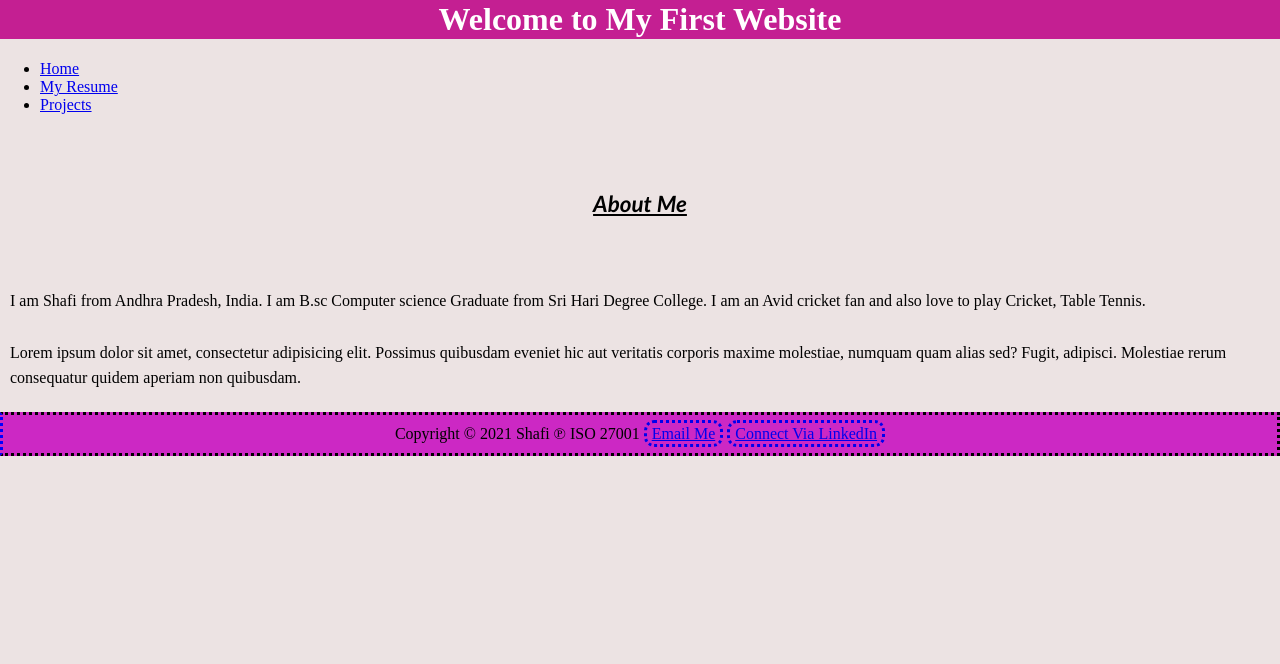
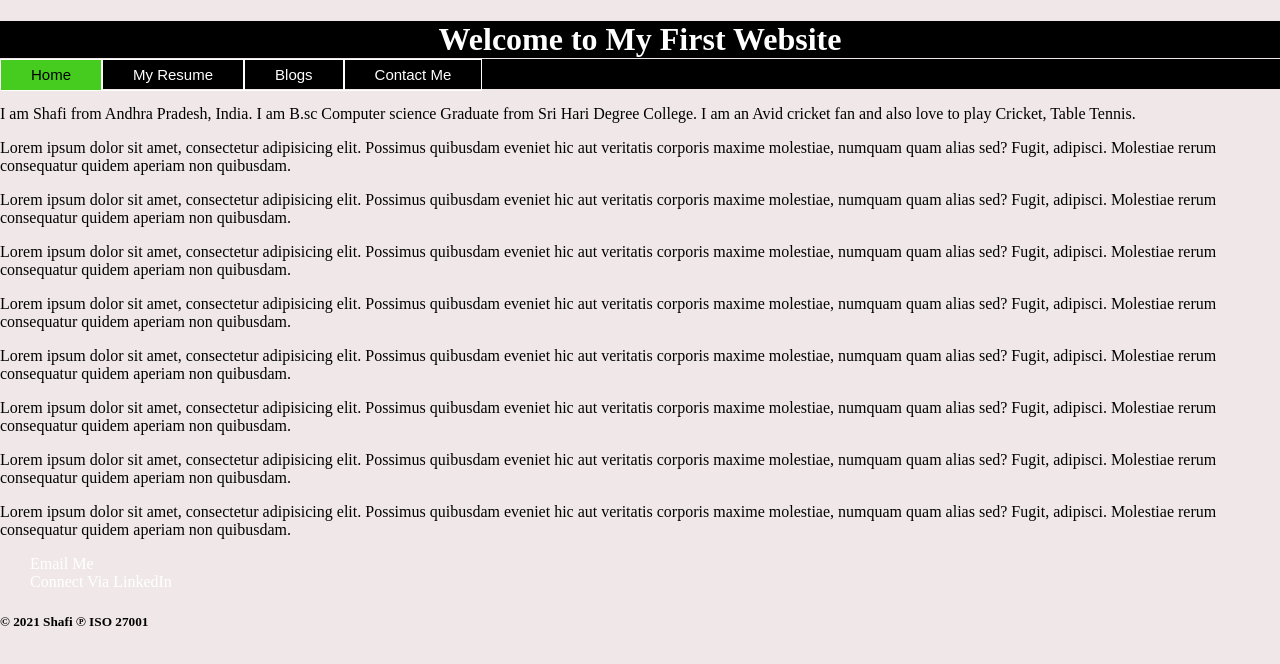
Before and after one commit to Shafi-1997/myWebsite, a plain HTML site: page index.html in a window 1280 px wide. Drawn offline with Linux system fonts and the light colour scheme.

Commit message:
Added Nav bar and blogs page

```diff
--- a/CSS/resume.css
+++ b/CSS/resume.css
@@ -19,18 +19,47 @@ h1{
 
 }
 
-div {
- height: auto;
- padding: 10px;
- box-sizing: border-box;
+
+/* Navigation bar style start here*/
+
+
+ul{
+  margin: 0px;
+  padding:0px;
+  list-style-type: none;
+  height: 30px;
+  line-height: 30px;
+  background-color: #000000;
+  font-family: Arial, Helvetica, sans-serif;
+  font-size: 15px;
+  position: sticky;
 }
 
-nav{
-  border-style: solid;
-  text-decoration-color: lawngreen;
-  margin: 20px;
-  box-sizing: border-box;
+li {
+ float: left;
+ border: 1px solid #fff;
+ }
+
+a {display: block;
+ padding:0px 30px;
+ color: #fff;
+ text-decoration: none;
 }
+
+/* Change the link color on hover */
+li a:hover {
+ background-color: rgb(70, 204, 30);
+ color:rgb(0, 0, 0);
+}
+
+/* To let the user know which page he/she is on */
+li a.active {
+ background-color:  rgb(70, 204, 30);
+ color: rgb(0, 0, 0);
+}
+
+
+/* Navigation bar style ends Here  */
 h4{
  text-align: center ;
  text-decoration: solid underline;
--- a/CSS/style.css
+++ b/CSS/style.css
@@ -1,10 +1,10 @@
 * body {
-    box-sizing:content-box;
-    border: 0px;
+    /* box-sizing:content-box; */
     margin: 0px;
-    width: 100%;
-    background-color: rgb(236, 227, 227);
-    background-image: url(C:\Users\shishf\Desktop\SS\Icons\linkedin.png);
+    padding: 0px;
+    height: auto;
+    background-color: rgba(240, 232, 232, 0.993);
+    /* background-image: url("C:\Users\shishf\Desktop\SS\Icons\linkedin.png"); */
    }
 /*
      font-family, text-align font-size background:rgba() opacity
@@ -12,54 +12,69 @@
  border-width border-color
 */
 
+h1,h3{
+    background-color: rgb(0, 0, 0);
+    color: #fff;
+    text-align: center;
+    margin-bottom: 1px;
+    }
 
-h1{
-    background-color: rgb(196, 31, 146);
-    color: #fff;
-    padding:1px;
-    text-align: center;
-    }
-.h1 {
-     background-color: rgb(196, 31, 146);
+/* Navigation bar style start here*/
+
+ ul{
+   margin: 0px;
+   padding:0px;
+   list-style-type: none;
+   height: 30px;
+   line-height: 30px;
+   background-color: #000000;
+   font-family: Arial, Helvetica, sans-serif;
+   font-size: 15px;
+   position: sticky;
 }
 
-.me {border: 4px black ;
-     font-size: 140%;
-     font-style: italic ;
-     font-family: 'Trebuchet MS', 'Lucida Sans Unicode', 'Lucida Grande', 'Lucida Sans', Arial, sans-serif;
-     font-weight: bolder;
-     padding-bottom: 20px;
-     padding-top: 30px;
-     text-decoration: underline;
-     text-align: center;
+li {
+  float: left;
+  border: 1px solid #fff;
+  }
 
+ a {display: block;
+  padding:0px 30px;
+  color: #fff;
+  text-decoration: none;
 }
 
-.para  {
-    border-width: 1px;
+/* Change the link color on hover */
+li a:hover {
+  background-color: rgb(70, 204, 30);
+  color:rgb(0, 0, 0);
+}
 
-    line-height: 1.6rem;
-    padding: 5px 10px ;
-
-
+ /* To let the user know which page he/she is on */
+li a.active {
+  background-color:  rgb(70, 204, 30);
+  color: rgb(0, 0, 0);
 }
 
 
 
-footer{
-    margin-top: 10px;
-    margin:blue;
-    border-style: dotted;
-    border-left-color: blue;
-    padding-top: 10px ;
-    padding-bottom: 10px ;
-    text-align: center;
-    background-color: rgb(204, 40, 196);
 
-}
+    /* Navigation bar style ends Here  */
 
-#linkedin, #email {
-    border-style: dotted;
-    border-radius: 10px;
-    padding: 2px 5px;
-}
+
+/* footer,h5,#email, #linkedin {
+        background-color: rgb(2, 2, 2);
+        text-align: center;
+        font-family:sans-serif;
+        text-decoration:none;
+        color: snow;
+        float: inline-start;
+        border-left-color: blue;
+
+    }
+
+.para {
+        border: 5px solid black;
+        margin: 5px 10px;
+        background: cadetblue;
+    }     */
--- a/index.html
+++ b/index.html
@@ -1,5 +1,9 @@
-<html>
+<!DOCTYPE html>
+
+<html lang="en">
   <head>
+    <meta charset="UTF-8">
+    <meta name="viewport" content="width=device-width, initial-scale=1.0">
     <title> Shafi Mohiddin</title>
     <link rel="stylesheet" href="CSS/style.css">
   </head>
@@ -7,45 +11,68 @@
  <body>
 
    <header>
-     <div class="h1">
-       <h1> Welcome to My First Website </h1>
-     </div>
+    <h1> Welcome to My First Website </h1>
    </header>
 
-   <div>
+
     <nav>
         <ul>
-          <li><a href="index.html"> Home </a></li>
+          <li><a href="index.html" class="active"> Home </a></li>
           <li><a href="Resume.html"> My Resume </a></li>
-          <li><a href="Projects.html">Projects </a> </li>
+          <li><a href="blogs.html"> Blogs </a></li>
+          <li><a href="#"> Contact Me </a></li>
+         <!-- <li><a href="Projects.html">Projects </a> </li> -->
         </ul>
     </nav>
-  </div>
-
-  <div class="Me">
-   <h4 class="heading"> About Me </h4>
-  </div >
 
 
-  <div>
-    <p class="para"> I am Shafi from Andhra Pradesh, India. I am B.sc Computer science Graduate from Sri Hari Degree College.
+
+   <!-- <h4 index="about-me"> About Me </h4> -->
+
+   <main>
+
+
+  <div class="para">
+    <p class="para1"> I am Shafi from Andhra Pradesh, India. I am B.sc Computer science Graduate from Sri Hari Degree College.
        I am an Avid cricket fan and also love to play Cricket, Table Tennis.
     </p>
 
-    <p class="para"> Lorem ipsum dolor sit amet, consectetur adipisicing elit. Possimus quibusdam eveniet hic aut veritatis
+    <p class="para1"> Lorem ipsum dolor sit amet, consectetur adipisicing elit. Possimus quibusdam eveniet hic aut veritatis
+      corporis maxime molestiae, numquam quam alias sed? Fugit, adipisci. Molestiae rerum consequatur quidem aperiam non quibusdam.
+     </p>
+     <p class="para1"> Lorem ipsum dolor sit amet, consectetur adipisicing elit. Possimus quibusdam eveniet hic aut veritatis
+      corporis maxime molestiae, numquam quam alias sed? Fugit, adipisci. Molestiae rerum consequatur quidem aperiam non quibusdam.
+     </p>
+     <p class="para1"> Lorem ipsum dolor sit amet, consectetur adipisicing elit. Possimus quibusdam eveniet hic aut veritatis
+      corporis maxime molestiae, numquam quam alias sed? Fugit, adipisci. Molestiae rerum consequatur quidem aperiam non quibusdam.
+     </p>
+     <p class="para1"> Lorem ipsum dolor sit amet, consectetur adipisicing elit. Possimus quibusdam eveniet hic aut veritatis
+      corporis maxime molestiae, numquam quam alias sed? Fugit, adipisci. Molestiae rerum consequatur quidem aperiam non quibusdam.
+     </p>
+     <p class="para1"> Lorem ipsum dolor sit amet, consectetur adipisicing elit. Possimus quibusdam eveniet hic aut veritatis
+      corporis maxime molestiae, numquam quam alias sed? Fugit, adipisci. Molestiae rerum consequatur quidem aperiam non quibusdam.
+     </p>
+     <p class="para1"> Lorem ipsum dolor sit amet, consectetur adipisicing elit. Possimus quibusdam eveniet hic aut veritatis
+      corporis maxime molestiae, numquam quam alias sed? Fugit, adipisci. Molestiae rerum consequatur quidem aperiam non quibusdam.
+     </p>
+     <p class="para1"> Lorem ipsum dolor sit amet, consectetur adipisicing elit. Possimus quibusdam eveniet hic aut veritatis
+      corporis maxime molestiae, numquam quam alias sed? Fugit, adipisci. Molestiae rerum consequatur quidem aperiam non quibusdam.
+     </p>
+     <p class="para1"> Lorem ipsum dolor sit amet, consectetur adipisicing elit. Possimus quibusdam eveniet hic aut veritatis
       corporis maxime molestiae, numquam quam alias sed? Fugit, adipisci. Molestiae rerum consequatur quidem aperiam non quibusdam.
      </p>
   </div>
 
-  <section class="footer">
+  <section id="footer">
    <footer>
-     <div>
-      Copyright &copy; 2021 Shafi &copysr; ISO 27001
+
       <a href="mailto:shaikshafi1997@gmail.com" id="email"> Email Me</a><span></span>
       <a href="https://in.linkedin.com/in/shafi-mohiddin-shaik-0279651b0" id="linkedin"> Connect Via LinkedIn</a><span></span>
-     </div>
+      <h5>&copy; 2021 Shafi &copysr; ISO 27001</h5>
    </footer>
   </section>
+
+</main>
  </body>
 
 </html>
```
Also changed, not shown: Resume.html (+16 -11 lines), blogs.html (added, +25 -0 lines), CSS/page coming soon.jpg (added).
